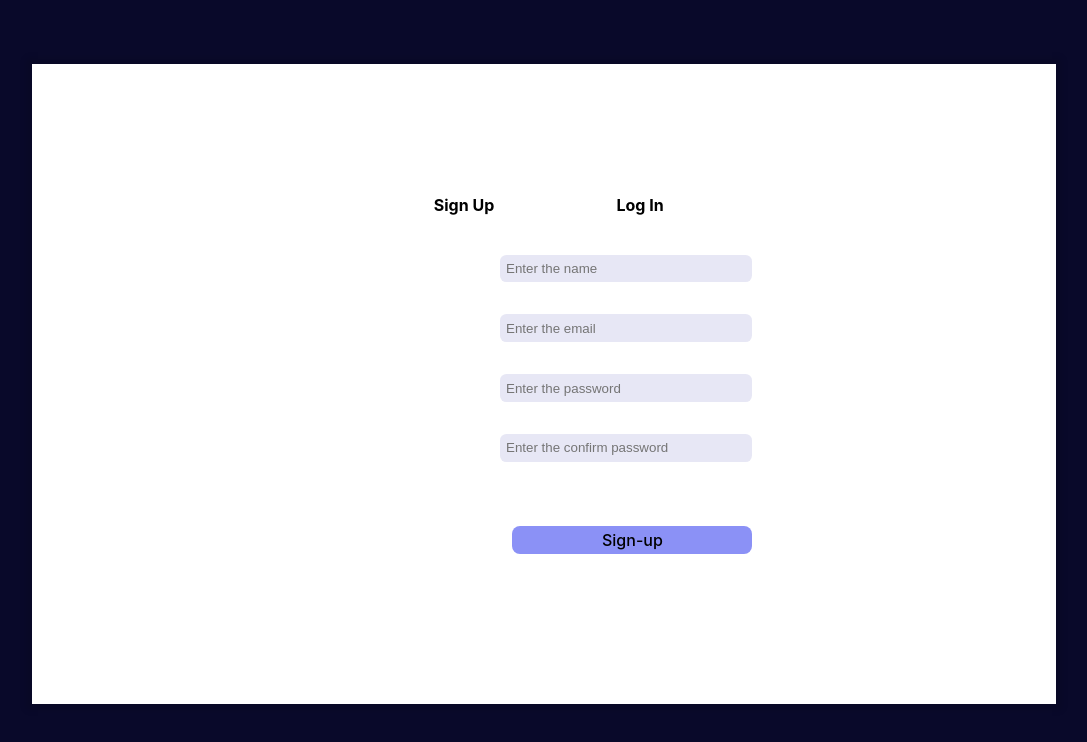
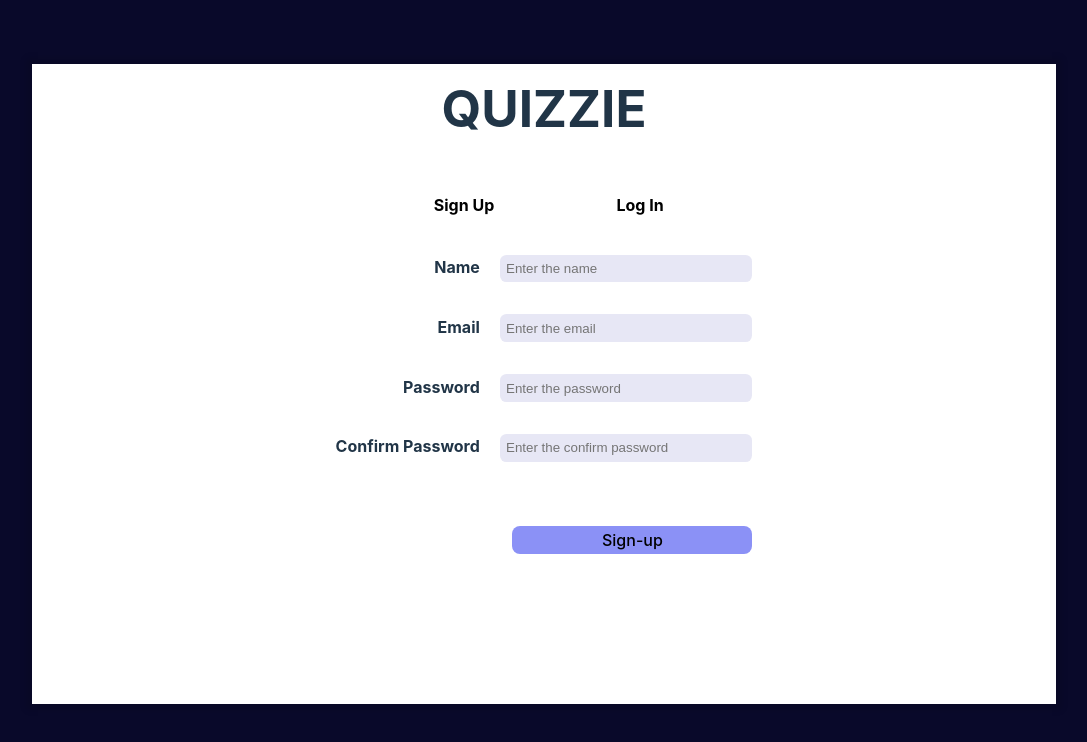
Before and after one commit to Trish1999/QuizApp, a React (Vite) app in the folder client/: page / in a window 1280 px wide. Shown: the top 742 px of the page, without its empty margins (112-1199 px from the left). Built offline with nearby package versions, Linux system fonts and the light colour scheme.

Commit message:
Update index.css

```diff
--- a/client/src/index.css
+++ b/client/src/index.css
@@ -4,7 +4,7 @@
   font-weight: 400;
 
   color-scheme: light dark;
-  color: rgba(255, 255, 255, 0.87);
+  color: #213547;
 
   font-synthesis: none;
   text-rendering: optimizeLegibility;
@@ -54,3 +54,16 @@ button:focus,
 button:focus-visible {
   outline: 4px auto -webkit-focus-ring-color;
 }
+@media (prefers-color-scheme: light) {
+  :root {
+    color: #213547;
+  }
+
+  a:hover {
+    color: #747bff;
+  }
+
+  button {
+    background-color: #f9f9f9;
+  }
+}
```
